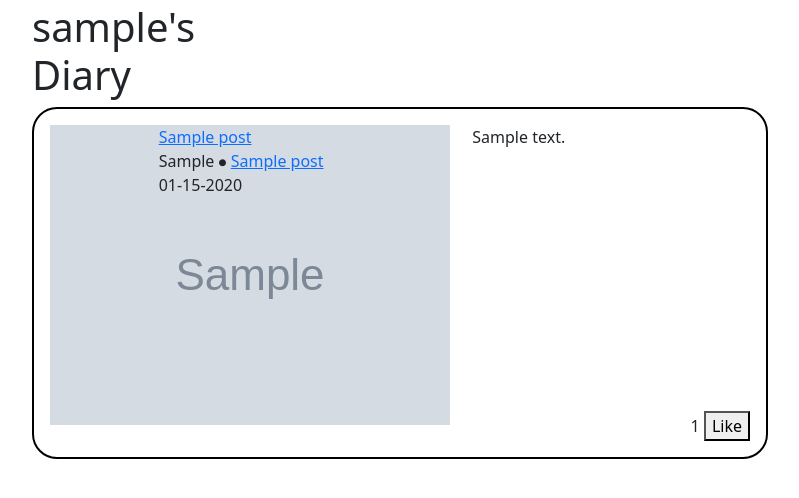
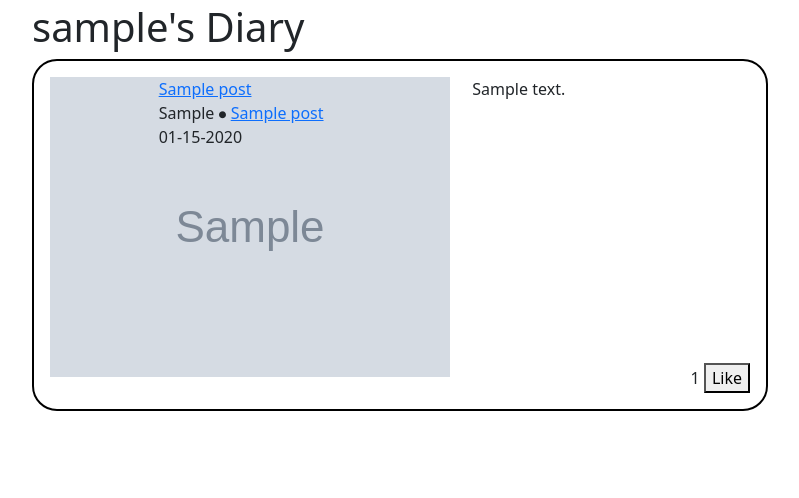
Before and after one commit to rach0101/Music_Diary_Hackbright_Project, a Flask app: template templates/diary.html in a window 1280 px wide. Shown: the part 53-551 px from the top of the page, without its empty margins (50-849 px from the left). Run offline with Flask 2, Linux system fonts and the light colour scheme; tables that the repository leaves empty hold one stand-in row (values such as "Sample post"); the template is opened without the code that fills it: values that come from a table or form of the project are taken from there, most other values are stand-ins (such as "Sample title", 1, 10 or a date in 2020); grey boxes marked "Sample" are stand-in pictures.

Commit message:
Fix welcome message styling

```diff
--- a/templates/diary.html
+++ b/templates/diary.html
@@ -28,13 +28,8 @@
 <div class="container">
     {% if read_write %}
     <div class="row">
-        <div class="col-2">
+        <div class="col-8">
             <h1>My Diary</h1>
-        </div>
-    </div>
-
-    <div class="row">
-        <div class="col-2">
             <p>Hello {{username}}!</p>
         </div>
     </div>
@@ -42,7 +37,7 @@
 
     {% else %}
     <div class="row">
-        <div class="col-2">
+        <div class="col-8">
             <h1>{{username}}'s Diary</h1>
         </div>
     </div>
```
